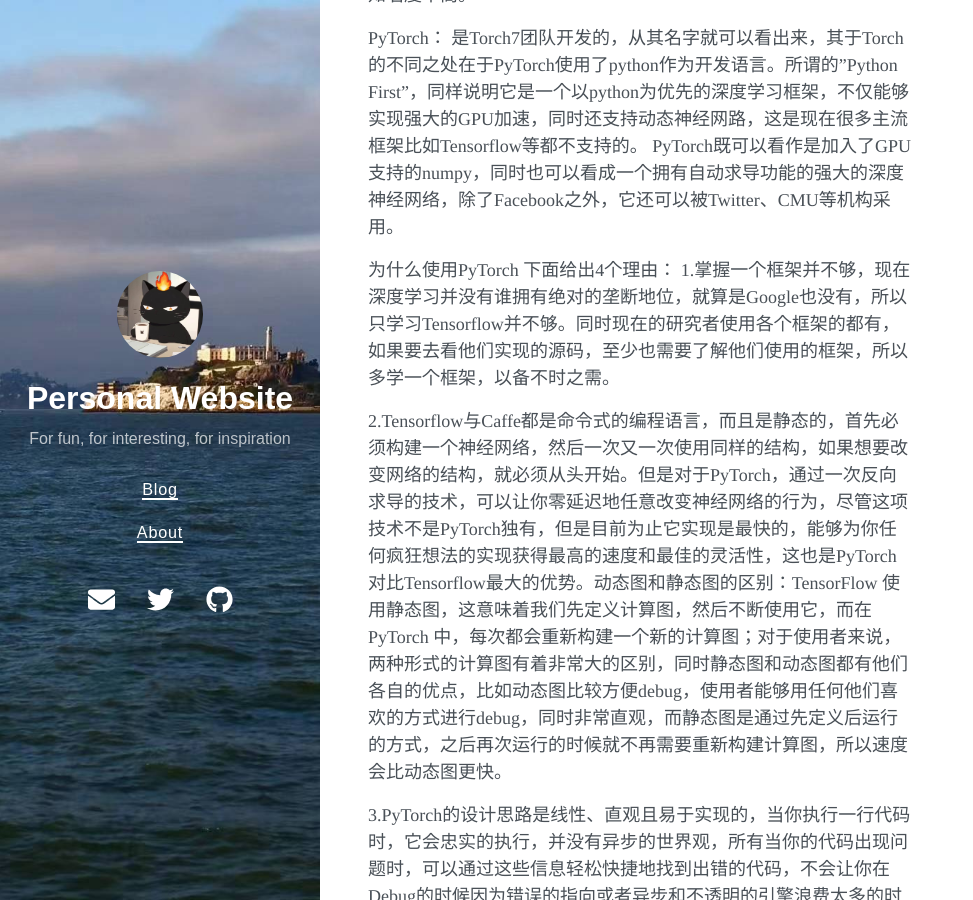
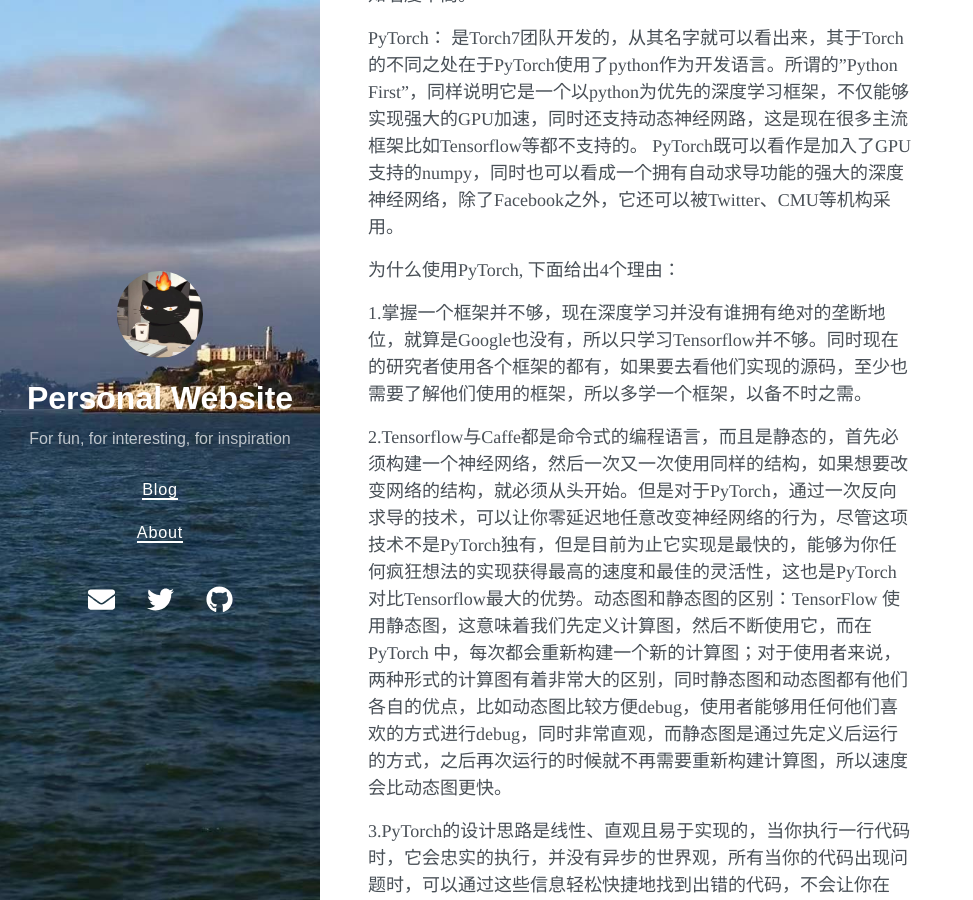
Before and after one commit to New-lay/New-lay.github.io, a Jekyll site: the page built from _posts/2023-11-13-PyTorch-Note.md, in a window 1280 px wide and 900 px high, scrolled down 1568 px. Shown: the whole window, without its empty margins (0-973 px from the left). Built offline with Jekyll 4.4.1, drawn with Linux system fonts in a browser that asks for light colours; nearby versions of some CDN libraries.

```diff
--- a/_posts/2023-11-13-PyTorch-Note.md
+++ b/_posts/2023-11-13-PyTorch-Note.md
@@ -24,8 +24,8 @@ PyTorch： 是Torch7团队开发的，从其名字就可以看出来，其于Tor
 PyTorch既可以看作是加入了GPU支持的numpy，同时也可以看成一个拥有自动求导功能的强大的深度神经网络，除了Facebook之外，它还可以被Twitter、CMU等机构采用。
 
 
-为什么使用PyTorch
-下面给出4个理由：
+为什么使用PyTorch, 下面给出4个理由：
+
 1.掌握一个框架并不够，现在深度学习并没有谁拥有绝对的垄断地位，就算是Google也没有，所以只学习Tensorflow并不够。同时现在的研究者使用各个框架的都有，如果要去看他们实现的源码，至少也需要了解他们使用的框架，所以多学一个框架，以备不时之需。
 
 2.Tensorflow与Caffe都是命令式的编程语言，而且是静态的，首先必须构建一个神经网络，然后一次又一次使用同样的结构，如果想要改变网络的结构，就必须从头开始。但是对于PyTorch，通过一次反向求导的技术，可以让你零延迟地任意改变神经网络的行为，尽管这项技术不是PyTorch独有，但是目前为止它实现是最快的，能够为你任何疯狂想法的实现获得最高的速度和最佳的灵活性，这也是PyTorch对比Tensorflow最大的优势。动态图和静态图的区别：TensorFlow 使用静态图，这意味着我们先定义计算图，然后不断使用它，而在 PyTorch 中，每次都会重新构建一个新的计算图；对于使用者来说，两种形式的计算图有着非常大的区别，同时静态图和动态图都有他们各自的优点，比如动态图比较方便debug，使用者能够用任何他们喜欢的方式进行debug，同时非常直观，而静态图是通过先定义后运行的方式，之后再次运行的时候就不再需要重新构建计算图，所以速度会比动态图更快。
```
